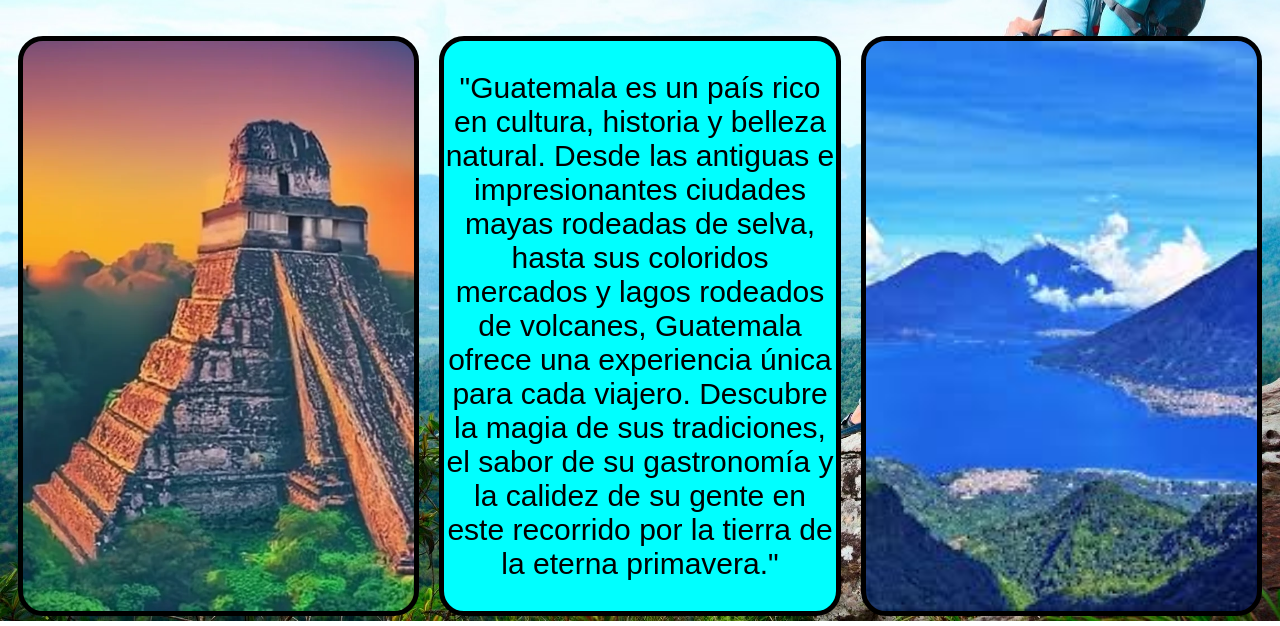
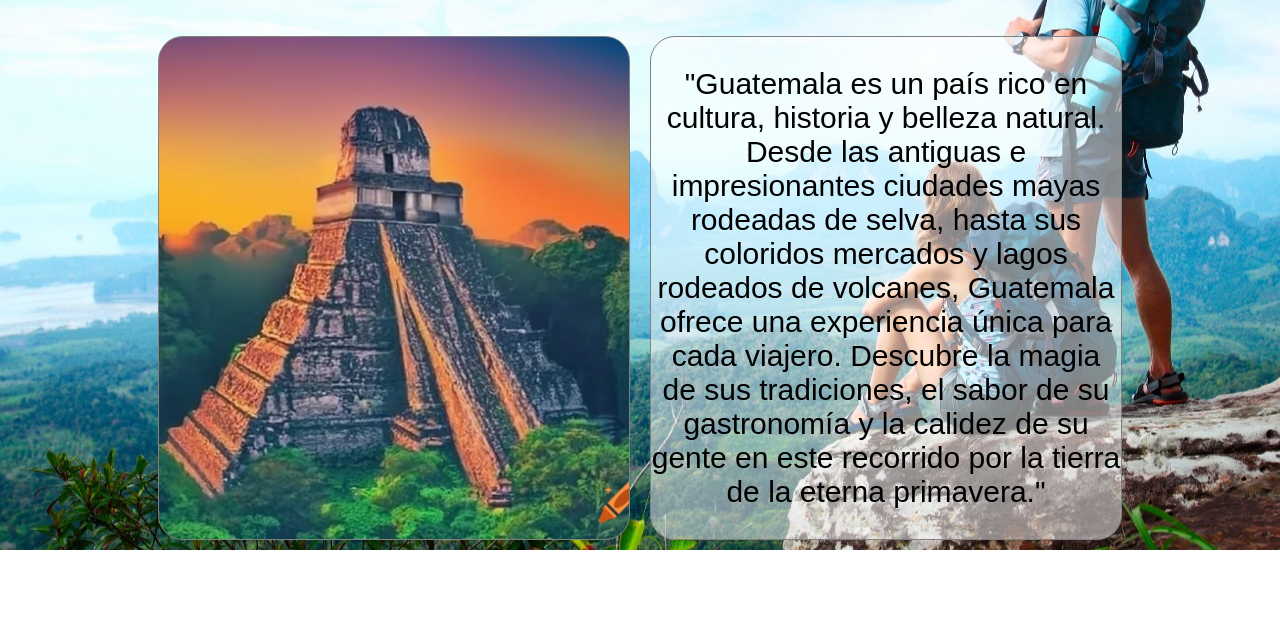
Before and after one commit to Christian-112/sitio_turismo, a plain HTML site: page index.html in a window 1280 px wide. Shown: the part 274-900 px from the top of the page. After the commit the page ends 824 px from the top, so only its background shows below. Drawn offline with Linux system fonts and the light colour scheme.

Commit message:
se termino de editar el apartado de inicio

```diff
--- a/estilos.css
+++ b/estilos.css
@@ -41,28 +41,23 @@ h2{
 .contenedor{
     background-color: transparent;
     display: grid;
-    grid-template-columns: 1fr 1fr 1fr;
+    grid-template-columns: 1fr 1fr;
 }
 .columna{
     background-image: url(imagendel_inicio.webp);
     background-size: cover;
     margin: 10px;
-    border: 5px solid black;
+    margin-left: 150px;
+    border: 1px solid gray;
     border-radius: 25px;
 }
 .columna2{
-    background-color: aqua;
+    background-color: rgba(255, 255, 255, 0.5);
     font-size: 30px;
     font-family: Arial, Helvetica, sans-serif;
     text-align: center;
     margin: 10px;
-    border: 5px solid black;
-    border-radius: 25px;
-}.columna3{
-    background-image: url(inicio2.jpg);
-    background-repeat: no-repeat;
-    background-size: cover;
-    margin: 10px;
-    border: 5px solid black;
+    margin-right: 150px;
+    border: 1px solid gray;
     border-radius: 25px;
 }
--- a/index.html
+++ b/index.html
@@ -21,7 +21,6 @@
     <div class="contenedor">
         <div class="columna"></div>
         <div class="columna2"><p>"Guatemala es un país rico en cultura, historia y belleza natural. Desde las antiguas e impresionantes ciudades mayas rodeadas de selva, hasta sus coloridos mercados y lagos rodeados de volcanes, Guatemala ofrece una experiencia única para cada viajero. Descubre la magia de sus tradiciones, el sabor de su gastronomía y la calidez de su gente en este recorrido por la tierra de la eterna primavera."</p></div>
-        <div class="columna3"></div>
     </div>
 </body>
 </html>
```
